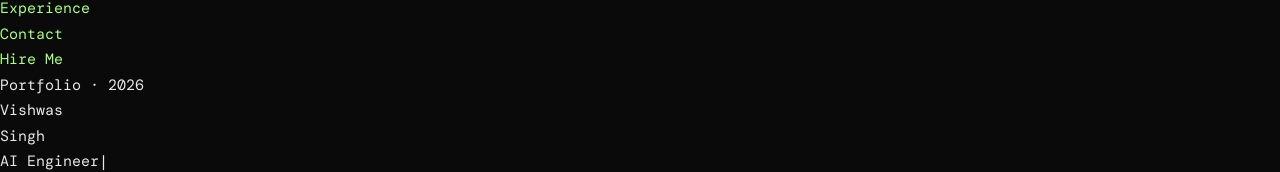
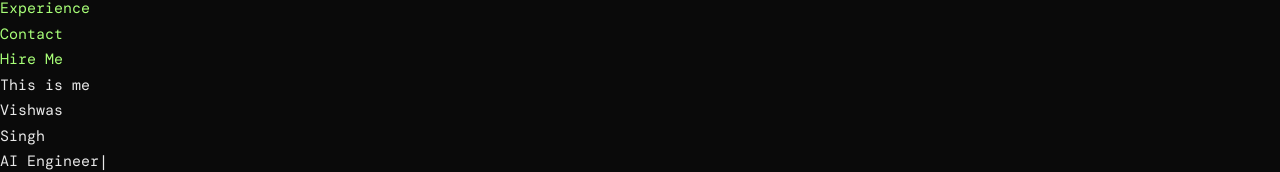
Before and after one commit to thevishwass/portfolio-site, a React (Vite) app: page / in a window 1280 px wide. Shown: the part 259-431 px from the top of the page. Built offline with nearby package versions, Linux system fonts and the light colour scheme; a web font is replaced by a local one.

Commit message:
some new things :)

```diff
--- a/src/components/Hero.tsx
+++ b/src/components/Hero.tsx
@@ -54,8 +54,8 @@ export default function Hero() {
         {/* LEFT CONTENT */}
         <div>
 
-          <p className="text-sm uppercase tracking-widest text-gray-500 mb-6">
-            Portfolio · 2026
+          <p className="text-lg uppercase tracking-widest text-gray-200 font-bold mb-3">
+            This is me
           </p>
 
           <h1 className="text-5xl md:text-7xl font-bold leading-tight">
```
